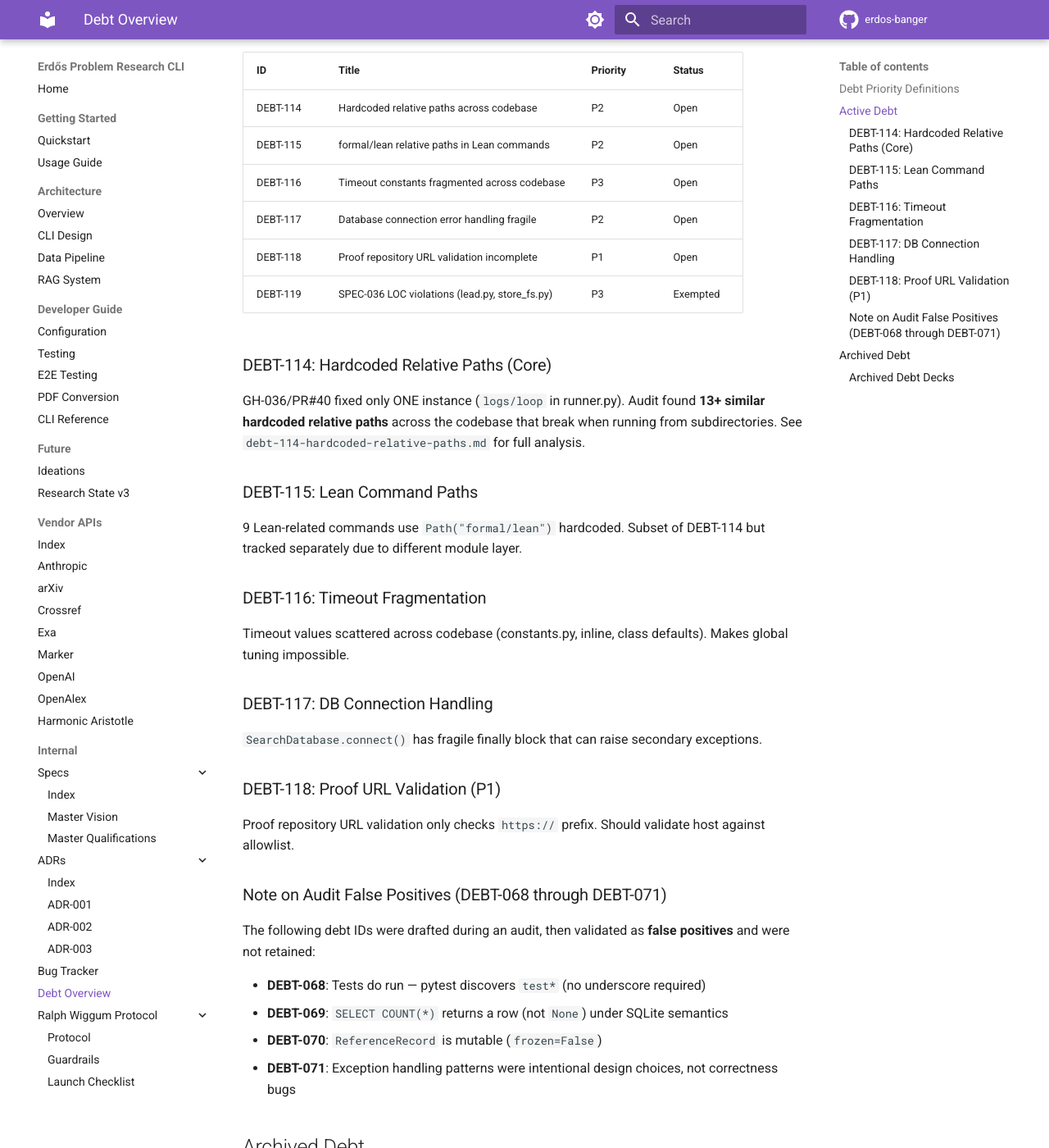
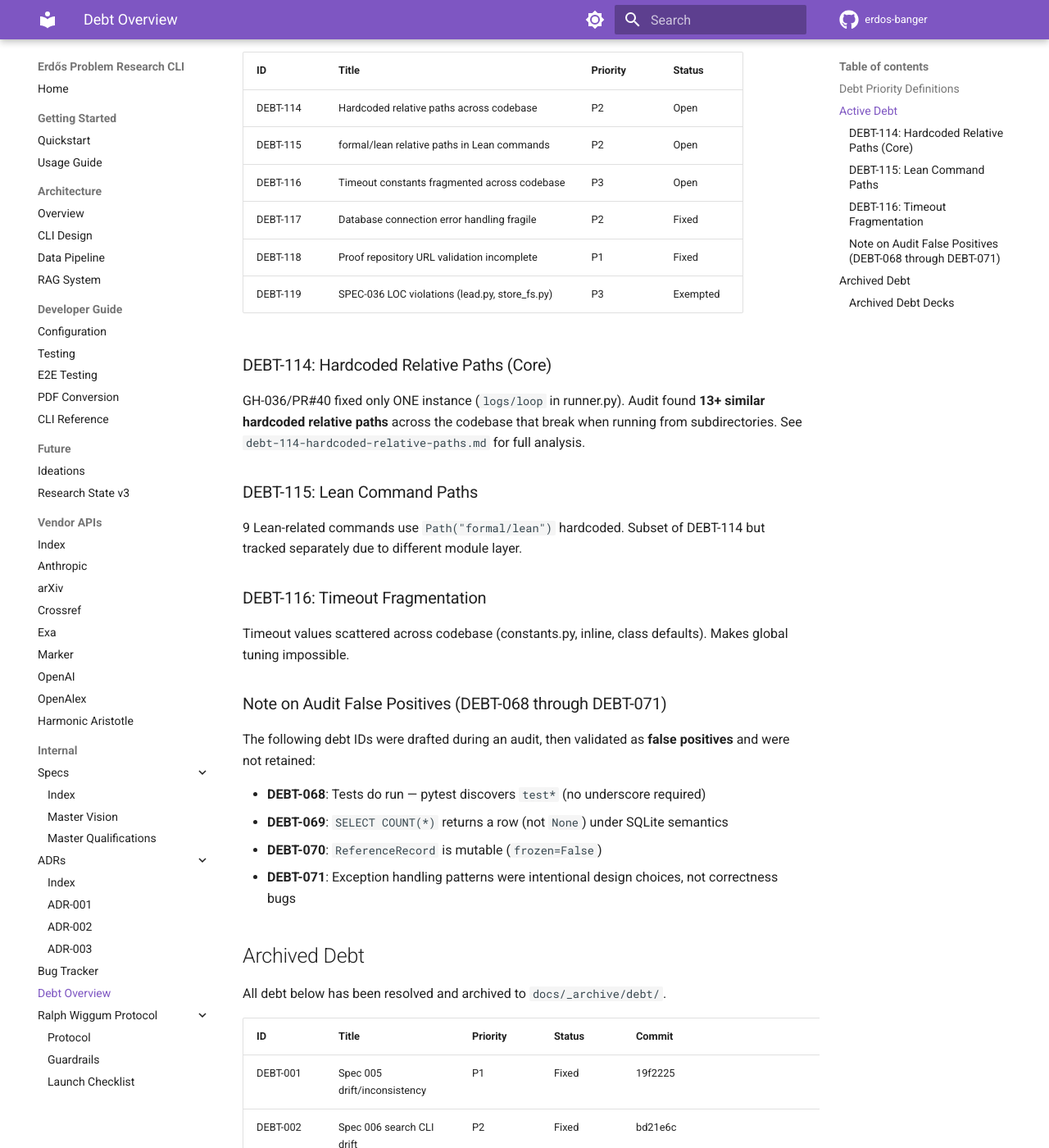
Before and after one commit to research-developer/erdos-banger, an MkDocs documentation site: the page built from docs/_debt/README.md, in a window 1280 px wide and 1400 px high, scrolled down 639 px. Shown: the whole window at 82% size. Built offline with MkDocs 1.6.1 and Material for MkDocs 9.7.7, drawn with Linux system fonts in a browser that asks for light colours; comment, search, counter and statistics services are not loaded.

```diff
--- a/docs/_debt/README.md
+++ b/docs/_debt/README.md
@@ -19,8 +19,8 @@ This directory contains technical-debt writeups: spec drift, missing fixtures, i
 | DEBT-114 | Hardcoded relative paths across codebase | P2 | Open |
 | DEBT-115 | formal/lean relative paths in Lean commands | P2 | Open |
 | DEBT-116 | Timeout constants fragmented across codebase | P3 | Open |
-| DEBT-117 | Database connection error handling fragile | P2 | Open |
-| DEBT-118 | Proof repository URL validation incomplete | P1 | Open |
+| DEBT-117 | Database connection error handling fragile | P2 | Fixed |
+| DEBT-118 | Proof repository URL validation incomplete | P1 | Fixed |
 | DEBT-119 | SPEC-036 LOC violations (lead.py, store_fs.py) | P3 | Exempted |
 
 ### DEBT-114: Hardcoded Relative Paths (Core)
@@ -34,14 +34,6 @@ GH-036/PR#40 fixed only ONE instance (`logs/loop` in runner.py). Audit found **1
 ### DEBT-116: Timeout Fragmentation
 
 Timeout values scattered across codebase (constants.py, inline, class defaults). Makes global tuning impossible.
-
-### DEBT-117: DB Connection Handling
-
-`SearchDatabase.connect()` has fragile finally block that can raise secondary exceptions.
-
-### DEBT-118: Proof URL Validation (P1)
-
-Proof repository URL validation only checks `https://` prefix. Should validate host against allowlist.
 
 ### Note on Audit False Positives (DEBT-068 through DEBT-071)
 
```
Also changed, not shown: docs/_bugs/README.md (+2 -2 lines), docs/_bugs/bug-053-ingest-partial-failure-inconsistent-state.md (+2 -1 lines), docs/_debt/debt-117-db-connection-error-handling.md (+2 -1 lines), docs/_debt/debt-118-proof-url-validation-incomplete.md (+2 -1 lines), 1 other file.
